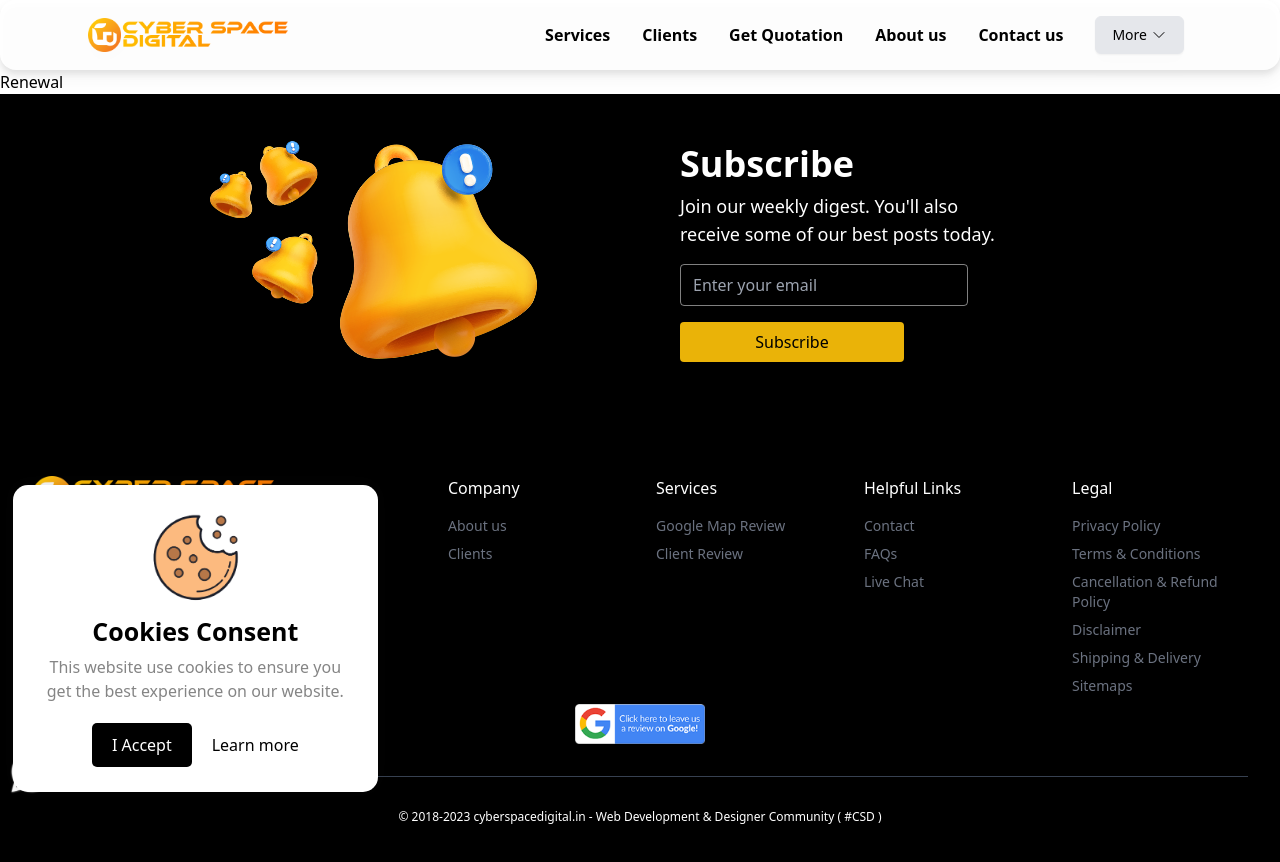
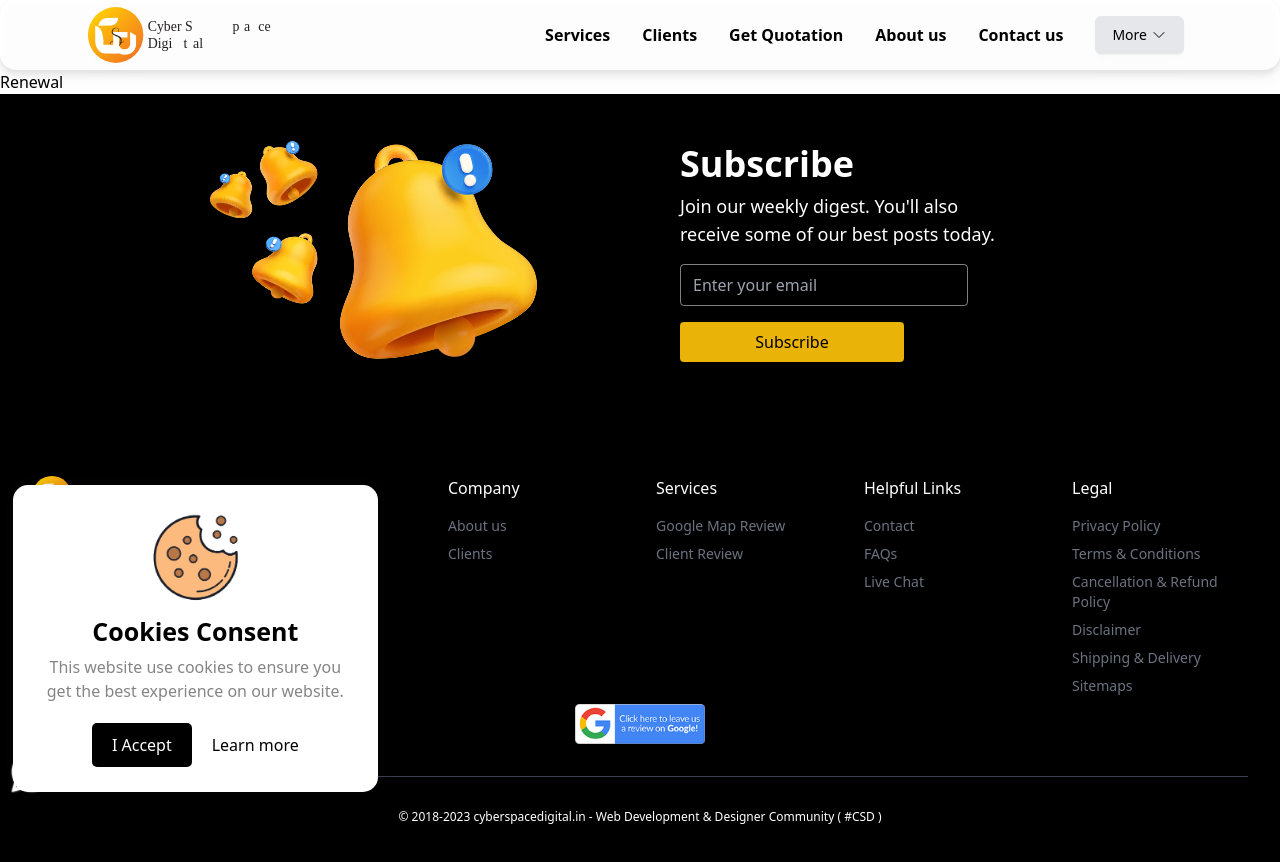
Before and after one commit to akhilthej/CSD_Website, a React (Create React App) app: page /renewal in a window 1280 px wide. Shown: the top 862 px of the page. Built offline with nearby package versions, Linux system fonts and the light colour scheme.

Commit message:
logos svg

```diff
--- a/src/components/Footer/Footer.jsx
+++ b/src/components/Footer/Footer.jsx
@@ -3,7 +3,7 @@ import {Link} from 'react-router-dom';
 import Subscribe from '../../assets/Icons/Subscribe.png'
 
 import {googlereview} from '../data/data.jsx';
-import footer_csd from '../../assets/Common/csdLogo.png';
+import footer_csd from './csdv2Logofooter.svg';
 import WhatsApp from '../../assets/Icons/WhatsApp.png';
 
 const Footer = () => {
--- a/src/components/Navbar/Navbar.jsx
+++ b/src/components/Navbar/Navbar.jsx
@@ -2,6 +2,7 @@ import React, { Fragment } from 'react';
 import {Link} from 'react-router-dom';
 import { Menu, Transition } from '@headlessui/react';
 
+import NavbarLogo from './csdv2Logonavbar.svg'
 function classNames(...classes) {
   return classes.filter(Boolean).join(' ');
 }
@@ -10,7 +11,7 @@ const Navbar = () => {
   return (
     <main class ='rounded-2xl sticky top-0 z-50 bg-white/90 drop-shadow-lg ' >
     <div className=' sm:px-20 w-full h-17 flex justify-between items-center text-black '>
-      <Link to='/'><img class="pl-2 h-auto w-40  lg:w-52" src={require('../../assets/Common/csdLogo.png')} alt='csd_logo' /></Link>
+      <Link to='/'><img class="pl-2 h-auto w-44  lg:w-52" src={NavbarLogo} alt='csd_logo' /></Link>
       <div class=" justify-end ">
       <ul className='flex items-center '>
         <li className='p-4 hidden lg:block font-semibold antialiased '><Link to='/services'>Services</Link></li>
```
Also changed, not shown: src/components/Footer/csdv2Logofooter.svg (added), src/components/Navbar/csdv2Logonavbar.svg (added).
